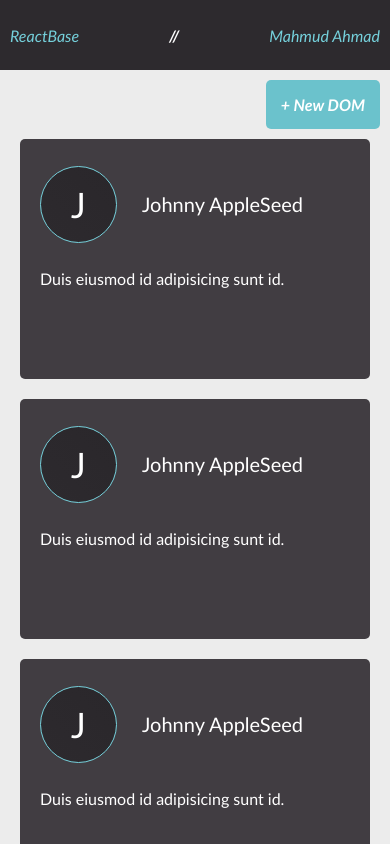
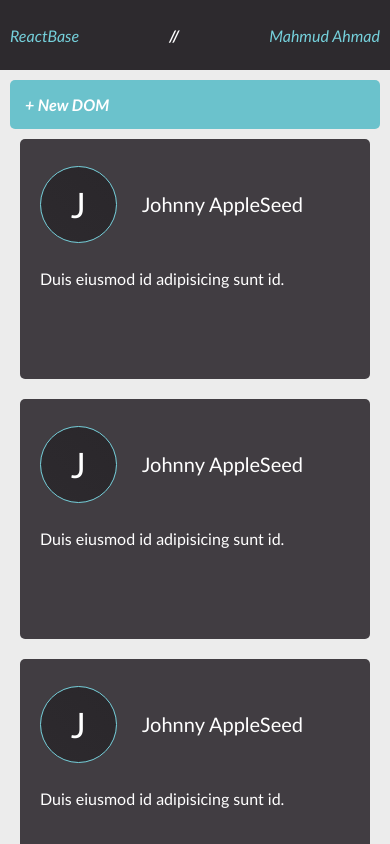
Before and after one commit to mahmudzero/react-base, a React app: page / in a window 390 px wide. Shown: the top 844 px of the page. Built offline with nearby package versions, Linux system fonts and the light colour scheme; the HTML template or start-up script is replaced by a standard one.

Commit message:
i need to stop making ui changes.
next commit is gonna be componentizing stuff

```diff
--- a/src/main.css
+++ b/src/main.css
@@ -181,8 +181,11 @@ body {
   }
 
   .page-preview-container {
-    padding: 0 10px;
     margin: 0;
     justify-content: space-evenly;
   }
+
+  .add-new-dom {
+    flex-grow: 1;
+  }
 }
```
